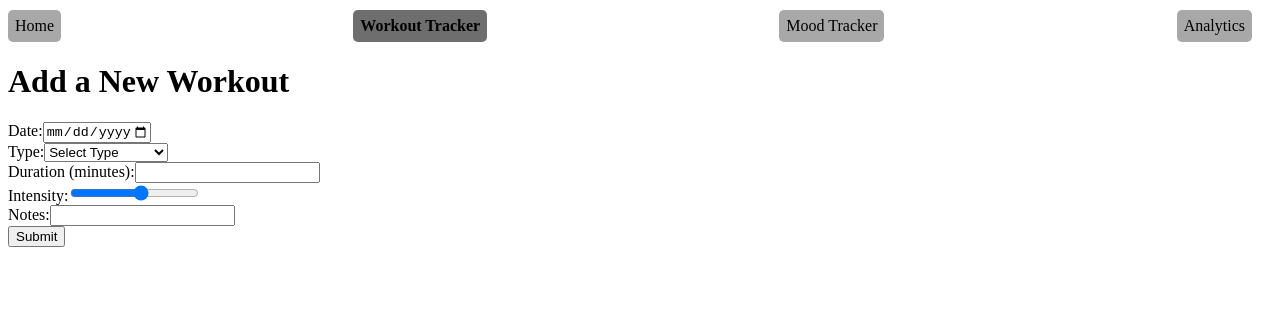
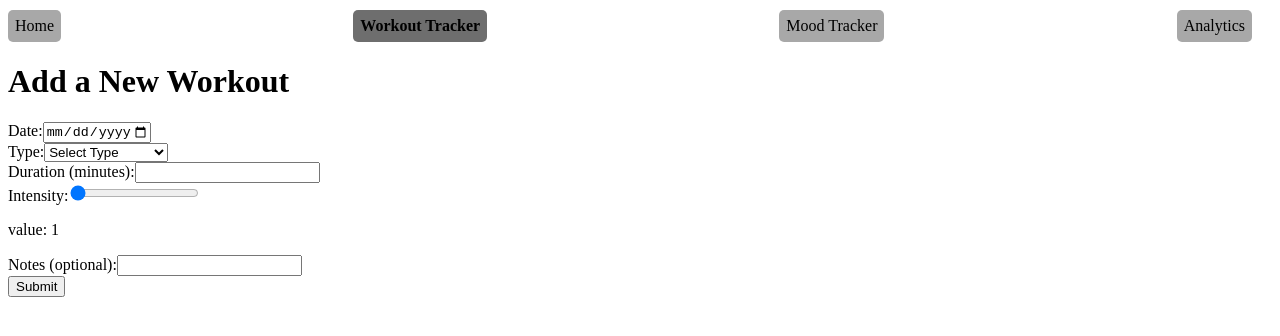
Before and after one commit to KatyaW-01/body-and-mind-fullstack-app, a React (Vite) app in the folder client/: page /workouts/addWorkoutForm in a window 1280 px wide. Shown: the top 336 px of the page. Built offline with nearby package versions, Linux system fonts and the light colour scheme; no server answers.

Commit message:
Store data from form in state

```diff
--- a/client/src/components/AddWorkoutForm.jsx
+++ b/client/src/components/AddWorkoutForm.jsx
@@ -2,19 +2,38 @@ import React from "react"
 import {useState} from "react"
 
 function AddWorkoutForm() {
+  const [newWorkout, setNewWorkout] = useState({date: "", type: "", duration: "", intensity: 1, notes: ""})
   // new Date() is formated as Mon Aug 19 2025 14:35:00 GMT-0600 (Central Standard Time)
   // need to transform it to "2025-08-19"
   const today = new Date().toISOString().split("T")[0];
+
+  function handleSubmit(event) {
+    event.preventDefault()
+    //if notes is an empty string change it to null
+    const workout = {
+      ...newWorkout, notes: newWorkout.notes === "" ? null : newWorkout.notes
+    }
+  }
+
+  function handleChange(event) {
+    const {name, value} = event.target
+
+    //change duration and intensity to integers otherwise keep as a string
+    setNewWorkout(prev => ({
+      ...prev, [name]: name === "intensity" || name === "duration" ? value === "" ? "" : Number(value) : value
+    }))
+  }
+
   return (
-    <form>
+    <form onSubmit={handleSubmit}>
       <div>
         <label htmlFor="date">Date:</label>
-        <input type="date" id="date" name="date" max={today}/>
+        <input type="date" id="date" name="date" max={today} value={newWorkout.date} onChange={handleChange}/>
       </div>
 
       <div>
       <label htmlFor="type">Type:</label>
-      <select name="type" id="type" defaultValue="">
+      <select name="type" id="type" value={newWorkout.type} onChange={handleChange}>
         <option value="" disabled>Select Type</option>
         <option value="Running">Running</option>
         <option value="Cycling">Cycling</option>
@@ -31,17 +50,18 @@ function AddWorkoutForm() {
 
       <div>
       <label htmlFor="duration">Duration (minutes):</label>
-      <input type="text" id="duration" name="duration" />
+      <input type="number" id="duration" name="duration" value ={newWorkout.duration} onChange={handleChange}/>
       </div>
 
       <div>
       <label htmlFor="intensity">Intensity:</label>
-      <input type="range" min="1" max="10"/>
+      <input type="range" min="1" max="10" id="intensity" name="intensity" value={newWorkout.intensity} onChange={handleChange}/>
+      <p>value: {newWorkout.intensity}</p>
       </div>
 
       <div>
-        <label htmlFor="notes">Notes:</label>
-        <input type="text" id="notes" name="notes" />
+        <label htmlFor="notes">Notes (optional):</label>
+        <input type="text" id="notes" name="notes" value ={newWorkout.notes} onChange={handleChange}/>
       </div>
 
       <div>
```
